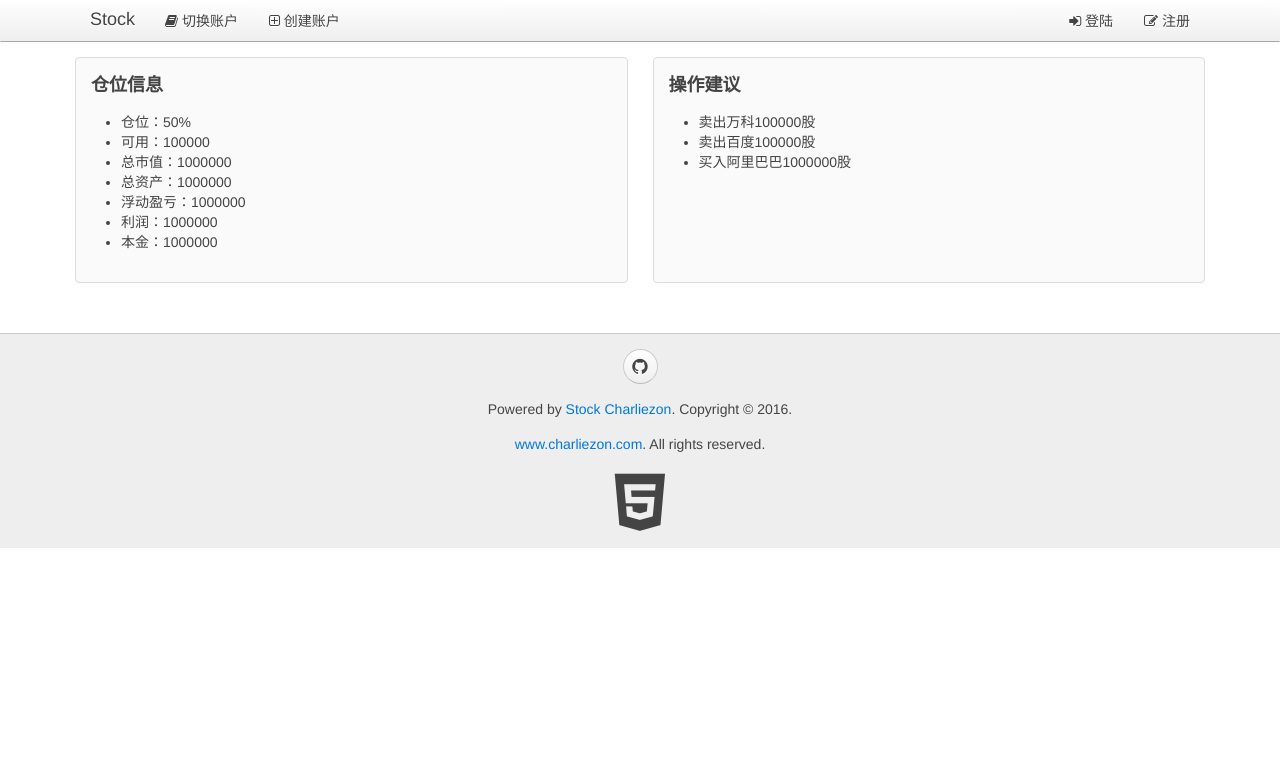
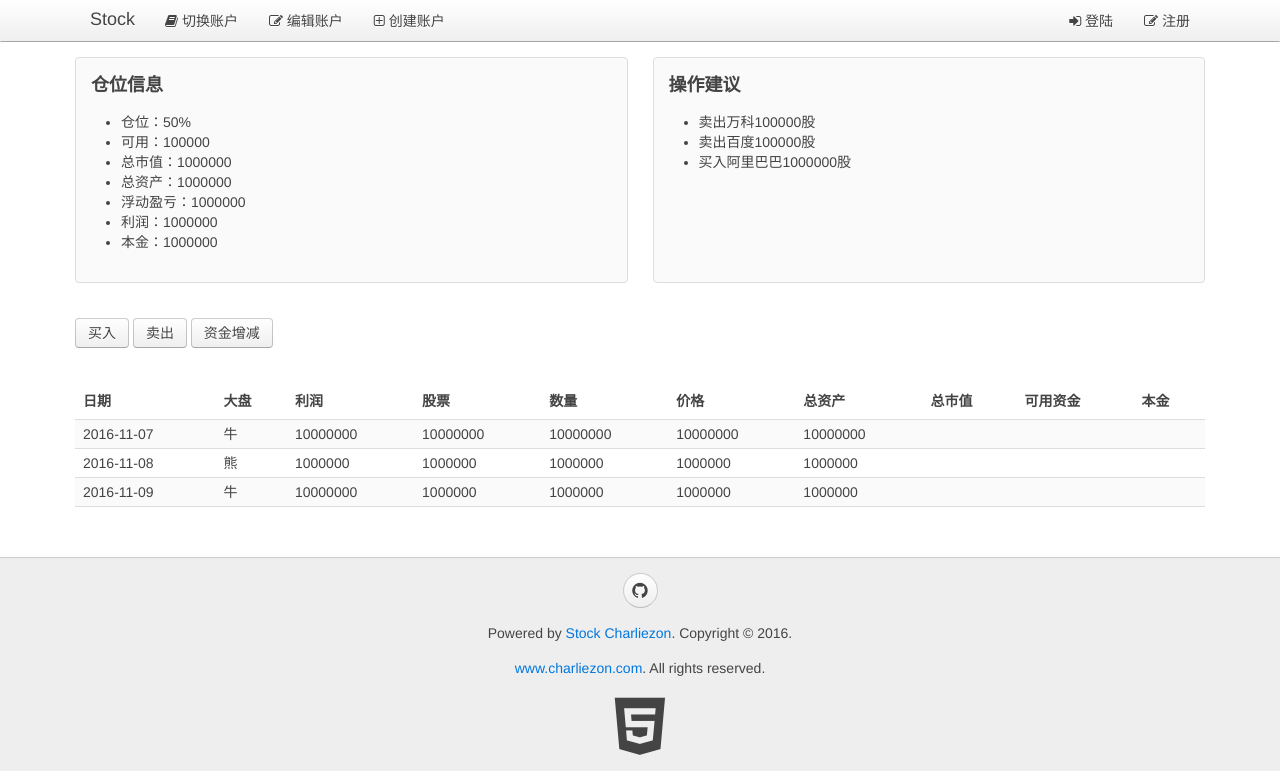
Before and after one commit to charliezon/stock, a Python web app: template www/templates/account.html in a window 1280 px wide. Shown: the top 771 px of the page. Run offline with Jinja, Linux system fonts and the light colour scheme; the template is opened without the code that fills it, so the values that code supplies are empty.

Commit message:
added a table to show the details of stocks

```diff
--- a/www/templates/__base__.html
+++ b/www/templates/__base__.html
@@ -29,6 +29,7 @@
                         </ul>
                     </div>
                 </li>
+                <li><a href="/"><i class="uk-icon-pencil-square-o"></i> 编辑账户</a></li>
                 <li><a href="/"><i class="uk-icon-plus-square-o"></i> 创建账户</a></li>
                 {% if user and user.admin %}
                     <li><a href="/"><i class="uk-icon-pencil-square"></i> 参数统计</a></li>
--- a/www/templates/account.html
+++ b/www/templates/account.html
@@ -38,4 +38,71 @@
         </div>
     </div>
 
+    <div class="uk-grid">
+        <div class="uk-width-1-1">
+            <button class="uk-button" type="button">买入</button>
+            <button class="uk-button" type="button">卖出</button>
+            <button class="uk-button" type="button">资金增减</button>
+        </div>
+    </div>
+
+
+    <div class="uk-overflow-container uk-grid">
+        <div class="uk-width-1-1">
+            <table class="uk-table uk-table-striped uk-table-condensed uk-text-nowrap">
+                <thead>
+                    <tr>
+                        <th>日期</th>
+                        <th>大盘</th>
+                        <th>利润</th>
+                        <th>股票</th>
+                        <th>数量</th>
+                        <th>价格</th>
+                        <th>总资产</th>
+                        <th>总市值</th>
+                        <th>可用资金</th>
+                        <th>本金</th>
+                    </tr>
+                </thead>
+                <tbody>
+                    <tr>
+                        <td>2016-11-07</td>
+                        <td>牛</td>
+                        <td>10000000</td>
+                        <td>10000000</td>
+                        <td>10000000</td>
+                        <td>10000000</td>
+                        <td>10000000</td>
+                        <td></td>
+                        <td></td>
+                        <td></td>
+                    </tr>
+                    <tr>
+                        <td>2016-11-08</td>
+                        <td>熊</td>
+                        <td>1000000</td>
+                        <td>1000000</td>
+                        <td>1000000</td>
+                        <td>1000000</td>
+                        <td>1000000</td>
+                        <td></td>
+                        <td></td>
+                        <td></td>
+                    </tr>
+                    <tr>
+                        <td>2016-11-09</td>
+                        <td>牛</td>
+                        <td>10000000</td>
+                        <td>1000000</td>
+                        <td>1000000</td>
+                        <td>1000000</td>
+                        <td>1000000</td>
+                        <td></td>
+                        <td></td>
+                        <td></td>
+                    </tr>
+                </tbody>
+            </table>
+        </div>
+    </div>
 {% endblock %}
```
